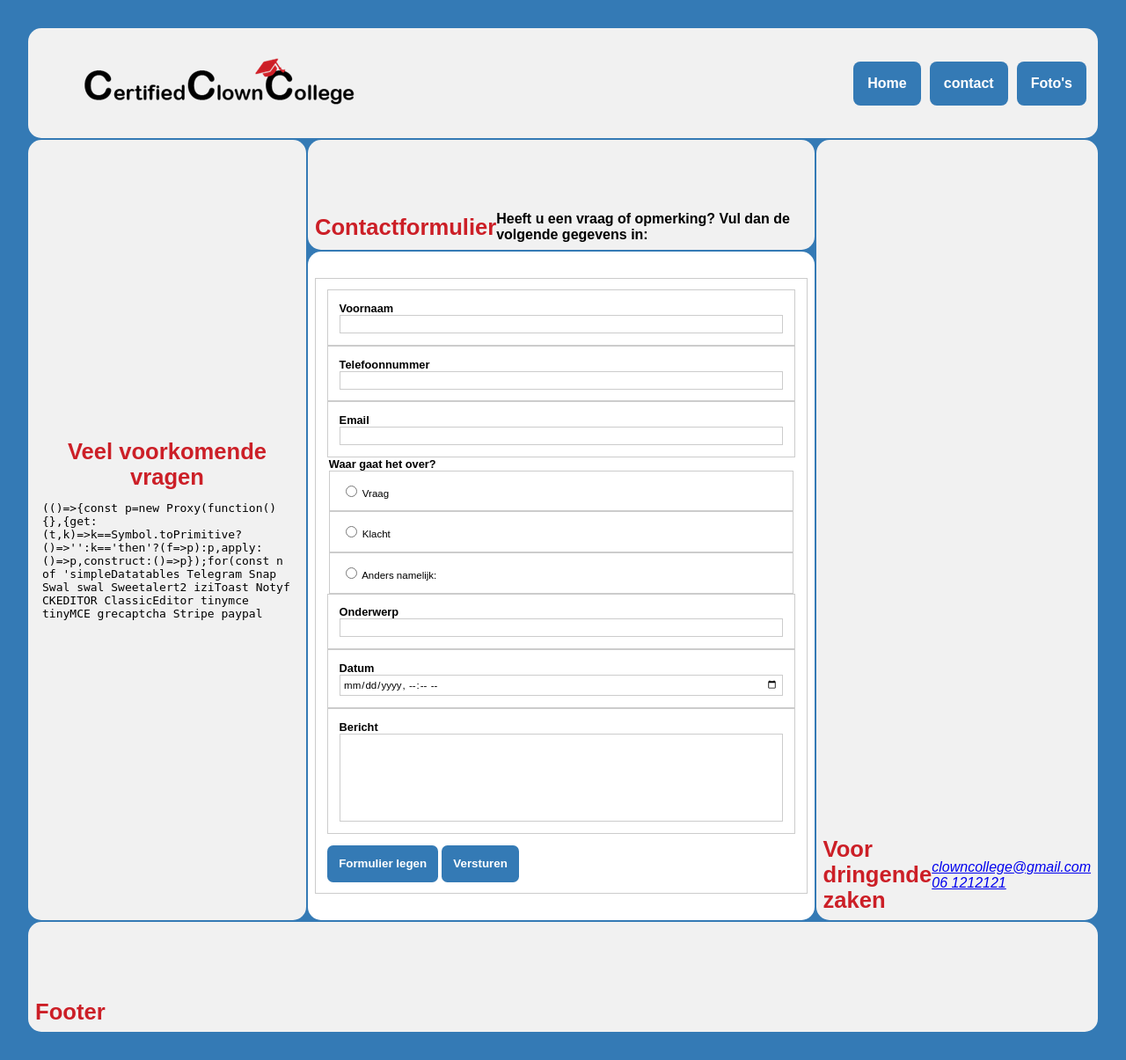
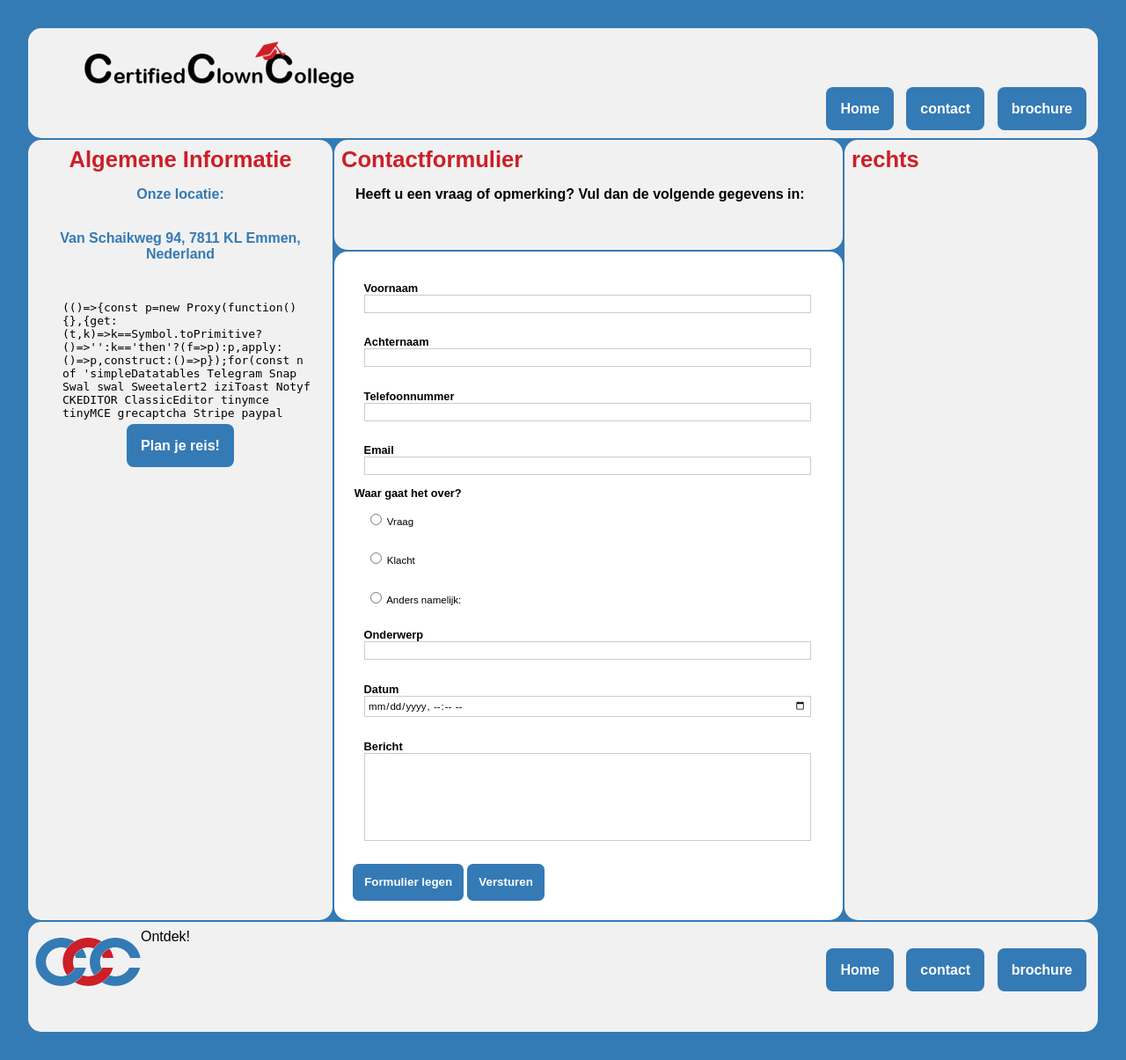
Before and after one commit to Tamme12/SG-Vervangende-Opdracht, a PHP site: page /contactpagina.html in a window 1280 px wide. Shown: the whole page at 88% size. Run offline with PHP 8.4, Linux system fonts and the light colour scheme; some libraries are stand-ins or nearby versions.

Commit message:
update contactpagina
verschillende elementen toegevoegd en fouten in de code verbeterd

```diff
--- a/HTML/contactpagina.html
+++ b/HTML/contactpagina.html
@@ -13,20 +13,22 @@
 			<div>
 			    <div class="boxes-header">
 			    	<div class="logo"><img id="logo" src="afbeeldingen/icon.png" alt="Het logo van het Certified Clown College"></div>
-			    	<div class="middenheader"></div>
 			    	<div class="knoppen">
 			    		<a id="home" href="home.nl">Home</a>
 			    		<a id="contact" href="contactpagina.html">contact</a>
-			    		<a id="foto" href="foto.html">Foto's</a>
+			    		<a id="brochure" href="brochure.html">brochure</a>
 			    	</div>
 			    </div>
 			 </div>
 			<div>
 			    <div class="boxes-links">
-			    		<h2>Veel voorkomende vragen</h2>
+			    		<h2>Algemene Informatie</h2>
+			    		<p>Onze locatie:</p>
+			    		<p>Van Schaikweg 94, 7811 KL Emmen, Nederland</p>
 			      		<div class="gmap-locatie">
 			      			<iframe id="gmap-locatie" src="https://maps.google.com/maps?q=nhl%20stenden%20emmen&t=&z=13&ie=UTF8&iwloc=&output=embed" ></iframe>
 			      		</div>
+			      		<a id="route" href="https://www.google.com/maps/dir//NHL+Stenden+Hogeschool,+Van+Schaikweg+94,+7811+KL+Emmen,+Nederland/@52.77825,6.912371,13z/data=!4m9!4m8!1m0!1m5!1m1!1s0x47b7e61f3ec72443:0xbe9d297b3e4fbcc7!2m2!1d6.9123707!2d52.7782504!3e0?hl=nl-NL">Plan je reis!</a>
 			    </div>
 			</div>
 			<div>
@@ -36,11 +38,9 @@
 			    </div>
 			 </div>
 			 <div>
-			    <div class="boxes__text-wrapper">
-			      <h2>Voor dringende zaken</h2>
+			    <div class="boxe-rechts">
+			      <h2>rechts</h2>
 			      	<address>
-					  <a href="mailto:clowncollege@gmail.com">clowncollege@gmail.com</a><br>
-					  <a href="tel:+31 1231231">06 1212121</a>
 					</address>
 			    </div>
 			 </div>
@@ -50,19 +50,25 @@
 
 						<form id="contactformulier" class="formulier" method="post" action="<?php echo $_SERVER['PHP_SELF']; ?>">
 
-						<p id="formulier">
+						<p>
 						<label>Voornaam
 						<input type="text" name="klant_voornaam" required>
 						</label>
 						</p>
 
-						<p id="formulier">
+						<p>
+						<label>Achternaam
+						<input type="text" name="klant_" required>
+						</label>
+						</p>
+
+						<p>
 						<label>Telefoonnummer
 						<input type="tel" name="Telefoonnummer">
 						</label>
 						</p>
 
-						<p id="formulier">
+						<p>
 						<label>Email
 						<input type="email" name="email_adres" required="">
 						</label>
@@ -70,25 +76,25 @@
 
 						<fieldset>
 						<legend>Waar gaat het over?</legend>
-						<p id="formulier"><label class="choice"> <input type="radio" name="betreft" required value="car"> Vraag </label></p>
-						<p id="formulier"><label class="choice"> <input type="radio" name="betreft" required value="van"> Klacht </label></p>
-						<p id="formulier"><label class="choice"> <input type="radio" name="betreft" required value="tuktuk"> Anders namelijk: </label></p>
+						<p><label class="choice"> <input type="radio" name="betreft" required value="vraag"> Vraag </label></p>
+						<p><label class="choice"> <input type="radio" name="betreft" required value="Klacht"> Klacht </label></p>
+						<p><label class="choice"> <input type="radio" name="betreft" required value="Anders namelijk:"> Anders namelijk: </label></p>
 						</fieldset>
 
-						<p id="formulier">
+						<p>
 						<label>Onderwerp
 						<input type="text" name="onderwerp">
 						</label>
 						</p>
 
-						<p id="formulier">
+						<p>
 						<label>Datum
 						<input type="datetime-local" name="Datum" required>
 						</label>
 						</p>
 
 
-						<p id="formulier">
+						<p>
 						<label>Bericht
 						<textarea name="text" maxlength="500"></textarea>
 						</label>
@@ -96,14 +102,19 @@
 
 						<input type="reset" name="reset" id="reset" value="Formulier legen">
 						<input type="submit" name="submit" id="submit" value="Versturen">
-						</form>
+
 					</form>
 
 			    </div>
 			 </div>
 			 <div>
-			    <div class="boxes__text-wrapper">
-			      <h2>Footer</h2>
+			    <div class="boxes-footer">
+			      <img id="embleem" src="afbeeldingen/CCC.png" alt="Embleem van het Certified Clown College">
+			      <div id="footer-midden">Ontdek!</div>
+			      <div id="footer-rechts">
+			      		<a id="home" href="home.nl">Home</a>
+			    		<a id="contact" href="contactpagina.html">contact</a>
+			    		<a id="brochure" href="brochure.html">brochure</a></div>
 			      <p></p>
 			    </div>
 			 </div>
--- a/HTML/css/contactpagina.css
+++ b/HTML/css/contactpagina.css
@@ -16,7 +16,6 @@
 p {
   margin: 0;
 }
-
 /* de styling van de boxes */
 .boxes > * {
   padding: 8px;
@@ -38,7 +37,7 @@
 }
 /* hier kan een eventuele achtergrond afbeelding worden ingevoegd */
 .boxes div {
-  display: flex;
+  display: block;
   align-items: flex-end;
 }
 /*  door gebruikt te maken van div:nth Child kan je de aparte grid-boxes aanpassen
@@ -85,18 +84,16 @@
     grid-row: span 1
   }
 }
-/*styling binnen het formulier */
-#formulier {
+
+p {
   padding: 1em;
-  border: 1px solid #ccc;
 }
 /* styling om het formulier heen */
 #contactformulier {
   font-family: Avenir, sans-serif;
-  width: 100%;
+  width: 95%;
   font-size: 0.8em;
   padding: 1em;
-  border: 1px solid #ccc;
 }
 /* hierdoor wordt de padding en border bij de width en height inberekend */
 #contactformulier * {
@@ -141,7 +138,7 @@
 }
 
 /* styling van de buttons */
-#reset, #submit, #home, #contact, #foto {
+#reset, #submit, #home, #contact, #brochure, #route {
   padding: 1em;
   border-radius: 0.5em;
   background: #347ab5;
@@ -151,10 +148,15 @@
   color: white;
   text-decoration: none;
 }
-#contact, #home, #foto {
+#contact, #home, #brochure {
   margin: 5px;
 }
 #submit:hover {
+background: #cc1f27;
+color: black;
+cursor: pointer;
+}
+#route:hover {
 background: #cc1f27;
 color: black;
 cursor: pointer;
@@ -174,7 +176,7 @@
   color: black;
   cursor: pointer;
 }
-#foto:hover {
+#brochure:hover {
   background: #cc1f27;
   color: black;
   cursor: pointer;
@@ -184,24 +186,50 @@
 }
 .boxes-header {
   width: 100%;
+ /* background-image: url("afbeelding/bg.png"); */
+
 }
 .boxes-contacttext {
   width: 100%;
   height: auto;
 }
-.middenheader {
-  width: 60%;
+.boxes-footer {
+  width: 100%;
+  height: 100%;
+  vertical-align: middle;
+}
+.knoppen {
+  float: right;
 }
 .boxes-links {
 margin: auto;
 text-align: center;
-display: block !important ;
+font-family: Avenir, sans-serif;
+width: 95%;
+font-weight: bold;
+color: #347ab5;
 }
 #gmap-locatie {
   border: none;
-  text-align: center;
+  margin: 15px;
 }
 #logo {
   width: auto;
   height: 100%;
 }
+#embleem {
+  width: 10%;
+  height: auto;
+  float: left;
+}
+#footer-midden {
+
+}
+
+#footer-rechts{
+  padding-top: 20px;
+  float: right;
+  font-family: Avenir, sans-serif;
+  font-weight: bold;
+  color: #cc1f27;
+}
```
Also changed, not shown: HTML/Afbeeldingen/CCC.png (added).
